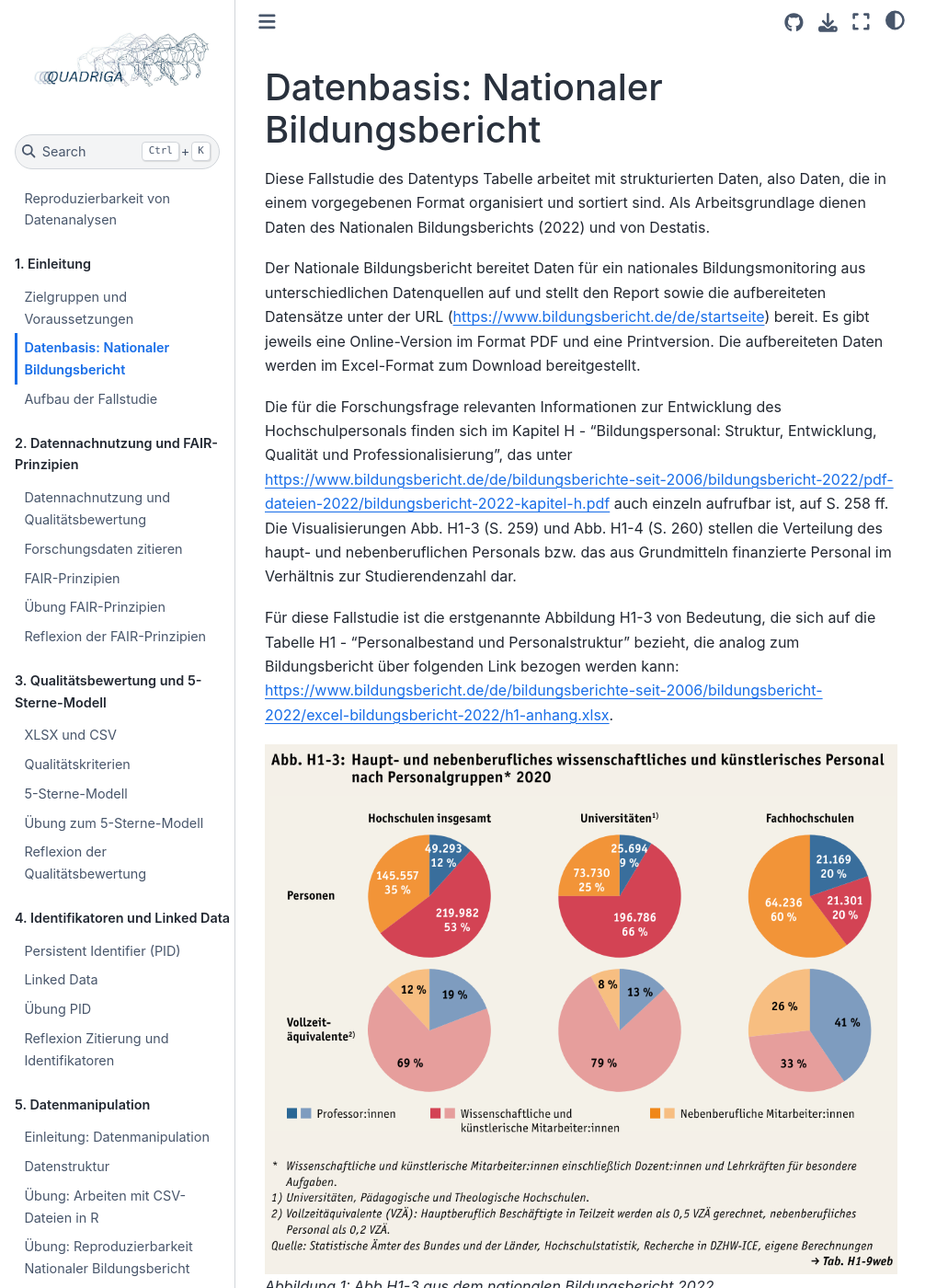
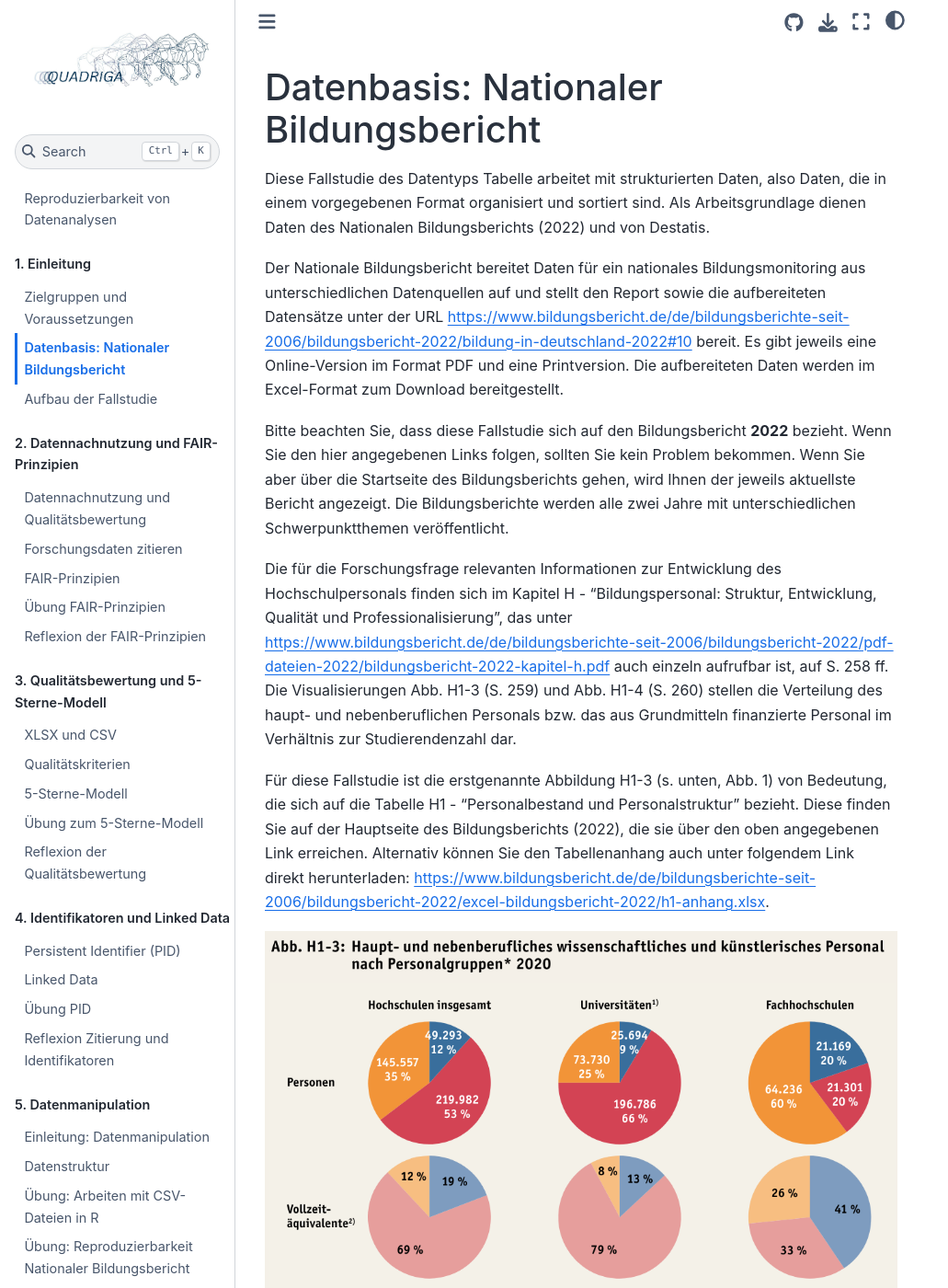
Before and after one commit to quadriga-dk/Tabelle-Fallstudie-1, a Jupyter Book: the page built from Markdown/Datenbasis_Bildungsbericht.md, in a window 1280 px wide and 1400 px high. Shown: the whole window at 92% size, without its empty margins (0-1031 px from the left). Built offline with Jupyter Book 1.0.4 settings and Sphinx 7.4.7 and the Sphinx Book theme 1.1.4, drawn with Linux system fonts in a browser that asks for light colours; some of the changed text lies outside the part shown.

Commit message:
Update Datenbasis_Bildungsbericht.md

```diff
--- a/Markdown/Datenbasis_Bildungsbericht.md
+++ b/Markdown/Datenbasis_Bildungsbericht.md
@@ -2,24 +2,25 @@
 
 Diese Fallstudie des Datentyps Tabelle arbeitet mit strukturierten Daten, also Daten, die in einem vorgegebenen Format organisiert und sortiert sind. Als Arbeitsgrundlage dienen Daten des Nationalen Bildungsberichts (2022) und von Destatis.
 
-Der Nationale Bildungsbericht bereitet Daten für ein nationales Bildungsmonitoring aus unterschiedlichen Datenquellen auf und stellt den Report sowie die aufbereiteten Datensätze unter der URL (https://www.bildungsbericht.de/de/startseite) bereit. Es gibt jeweils eine Online-Version im Format PDF und eine Printversion. Die aufbereiteten Daten werden im Excel-Format zum Download bereitgestellt.
+Der Nationale Bildungsbericht bereitet Daten für ein nationales Bildungsmonitoring aus unterschiedlichen Datenquellen auf und stellt den Report sowie die aufbereiteten Datensätze unter der URL https://www.bildungsbericht.de/de/bildungsberichte-seit-2006/bildungsbericht-2022/bildung-in-deutschland-2022#10 bereit. Es gibt jeweils eine Online-Version im Format PDF und eine Printversion. Die aufbereiteten Daten werden im Excel-Format zum Download bereitgestellt.
 
-Die für die Forschungsfrage relevanten Informationen zur Entwicklung des Hochschulpersonals finden sich im Kapitel H - "Bildungspersonal: Struktur, Entwicklung, Qualität und Professionalisierung", das unter [https://www.bildungsbericht.de/de/bildungsberichte-seit-2006/bildungsbericht-2022/pdf-dateien-2022/bildungsbericht-2022-kapitel-h.pdf](https://www.bildungsbericht.de/de/bildungsberichte-seit-2006/bildungsbericht-2022/pdf-dateien-2022/bildungsbericht-2022-kapitel-h.pdf) auch einzeln aufrufbar ist, auf S. 258 ff. Die Visualisierungen Abb. H1-3 (S. 259) und Abb. H1-4 (S. 260) stellen die Verteilung des haupt- und nebenberuflichen Personals bzw. das aus Grundmitteln finanzierte Personal im Verhältnis zur Studierendenzahl dar.
+Bitte beachten Sie, dass diese Fallstudie sich auf den Bildungsbericht **2022** bezieht. Wenn Sie den hier angegebenen Links folgen, sollten Sie kein Problem bekommen. Wenn Sie aber über die Startseite des Bildungsberichts gehen, wird Ihnen der jeweils aktuellste Bericht angezeigt. Die Bildungsberichte werden alle zwei Jahre mit unterschiedlichen Schwerpunktthemen veröffentlicht.
 
-Für diese Fallstudie ist die erstgenannte Abbildung H1-3 von Bedeutung, die sich auf die Tabelle H1 - "Personalbestand und Personalstruktur" bezieht, die analog zum Bildungsbericht über folgenden Link bezogen werden kann: [https://www.bildungsbericht.de/de/bildungsberichte-seit-2006/bildungsbericht-2022/excel-bildungsbericht-2022/h1-anhang.xlsx](https://www.bildungsbericht.de/de/bildungsberichte-seit-2006/bildungsbericht-2022/excel-bildungsbericht-2022/h1-anhang.xlsx).
+Die für die Forschungsfrage relevanten Informationen zur Entwicklung des Hochschulpersonals finden sich im Kapitel H - "Bildungspersonal: Struktur, Entwicklung, Qualität und Professionalisierung", das unter https://www.bildungsbericht.de/de/bildungsberichte-seit-2006/bildungsbericht-2022/pdf-dateien-2022/bildungsbericht-2022-kapitel-h.pdf auch einzeln aufrufbar ist, auf S. 258 ff. Die Visualisierungen Abb. H1-3 (S. 259) und Abb. H1-4 (S. 260) stellen die Verteilung des haupt- und nebenberuflichen Personals bzw. das aus Grundmitteln finanzierte Personal im Verhältnis zur Studierendenzahl dar.
 
-![](_images/Abb_H1-3.png)
+Für diese Fallstudie ist die erstgenannte Abbildung H1-3 (s. unten, Abb. 1) von Bedeutung, die sich auf die Tabelle H1 - "Personalbestand und Personalstruktur" bezieht. Diese finden Sie auf der Hauptseite des Bildungsberichts (2022), die sie über den oben angegebenen Link erreichen. Alternativ können Sie den Tabellenanhang auch unter folgendem Link direkt herunterladen: https://www.bildungsbericht.de/de/bildungsberichte-seit-2006/bildungsbericht-2022/excel-bildungsbericht-2022/h1-anhang.xlsx.
+
+
+![Hochschulpersonal nach Personalgruppen](_images/Abb_H1-3.png)
 *Abbildung 1: Abb.H1-3 aus dem nationalen Bildungsbericht 2022*
 
 
+Die Daten, die zur Erzeugung der Visualisierung verwendet wurden, finden sich im Reiter "H1-9web: Personal an Hochschulen 2010, 2012, 2014, 2016, 2018, 2019 und 2020 nach Personalgruppen und Hochschulart" der Excel-Tabelle (s. Abb. 2).
 
-
-Die Daten, die zur Erzeugung der Visualisierung verwendet wurden, finden sich im Reiter "H1-9web: Personal an Hochschulen 2010, 2012, 2014, 2016, 2018, 2019 und 2020 nach Personalgruppen und Hochschulart" der Excel-Tabelle.
 
 ![](_images/Tab_H1-9web.png)
 *Abbildung 2: Tab.H1-9web*
 
+
 Da es sich bei dieser Tabelle um aggregierte Daten handelt, ist es sinnvoll, die Rohdaten für diese Daten zu suchen, da die Daten im Rahmen der Fallstudie im Sinn der Reproduzierbarkeit erneut analysiert werden sollen und sich Daten im CSV-Format besser weiterverarbeiten lassen als im Excel-Format.
-Bevor wir das tun, werden wir Sie im nächsten Kapitel aber zunächst mit dem Thema Datennachnutzung vertraut machen. Dazu untersuchen wir die Qualität unseres Datensatzes anhand der FAIR-Prinzipien.
-
-*Falls Ihnen die FAIR-Prinzipien bereits vertraut sind, können Sie auch direkt zu Kapitel 5 springen.*
+Bevor wir das tun, werden wir Sie im nächsten Kapitel aber zunächst mit dem Thema Datennachnutzung vertraut machen. Dazu untersuchen wir unter anderem die Qualität des Datensatzes anhand der FAIR-Prinzipien.
```
